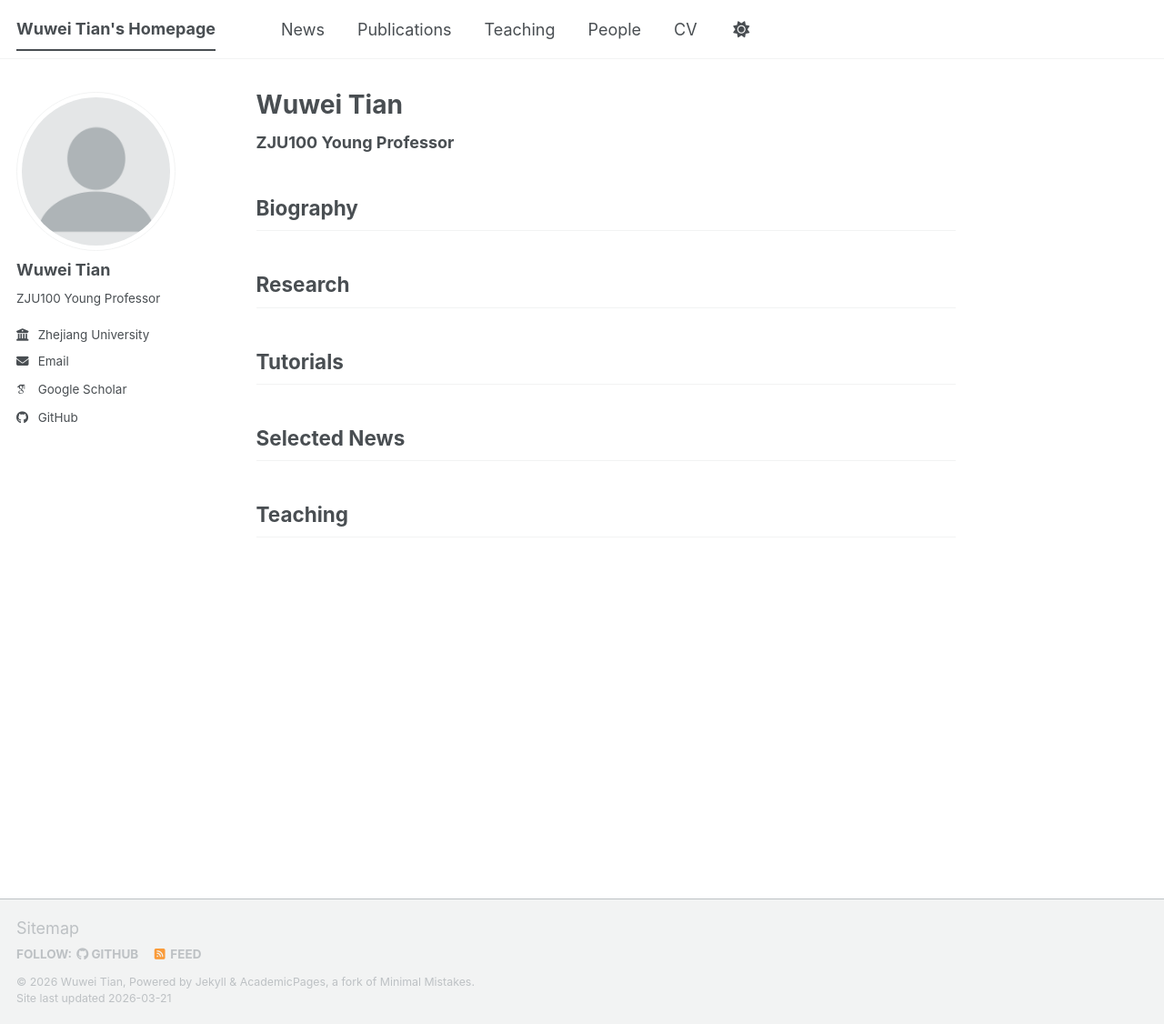
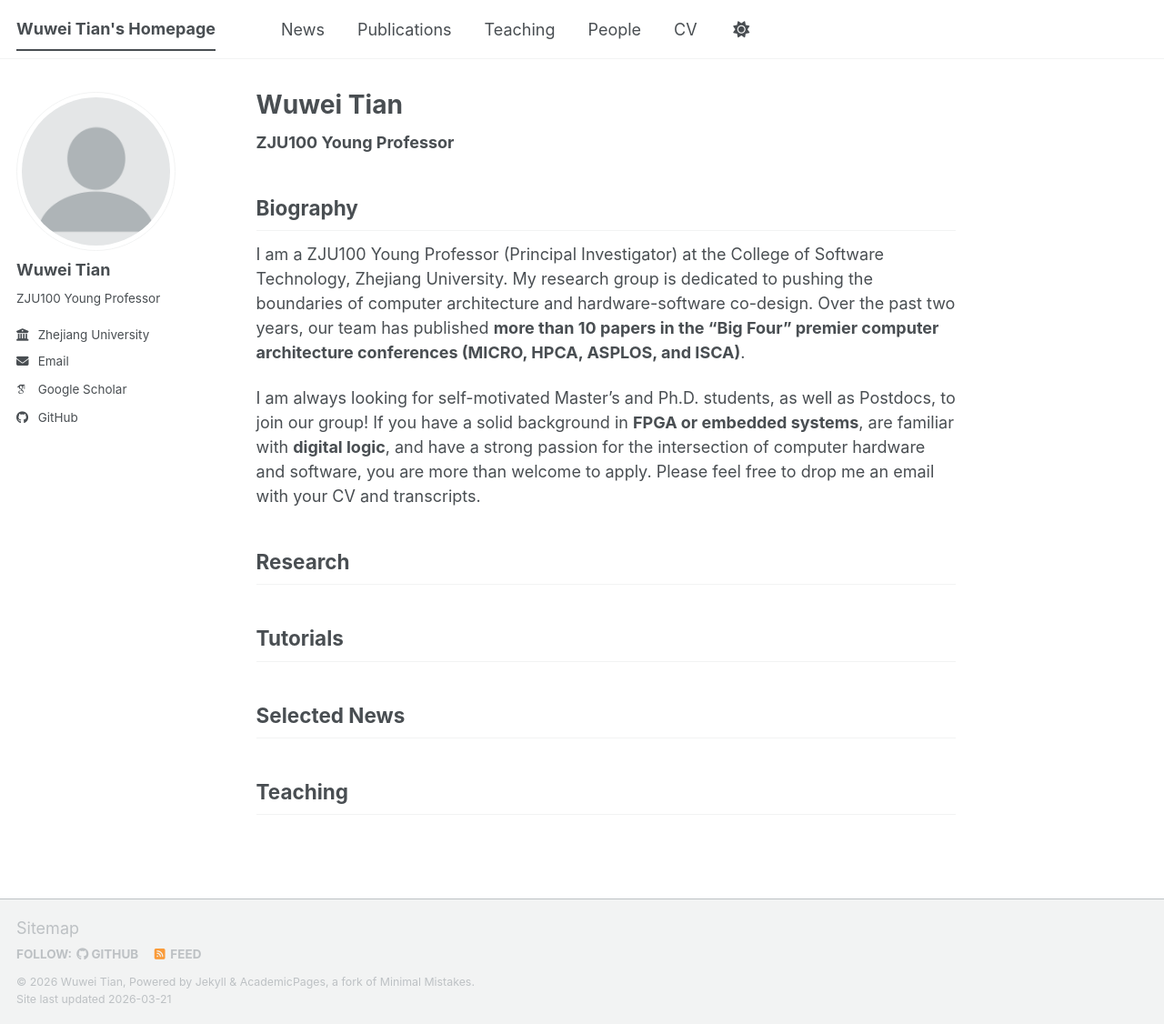
Before and after one commit to wuweitian-zju/wuweitian-zju.github.io, a Jekyll site: the page built from _pages/about.md, in a window 1280 px wide and 1126 px high. Shown: the whole window at 91% size. Built offline with Jekyll 4.4.1, drawn with Linux system fonts in a browser that asks for light colours; some web fonts are replaced; a script bundle is joined from its source files by our own code; library files that are not in the unit come from our copies.

Commit message:
Update about.md

```diff
--- a/_pages/about.md
+++ b/_pages/about.md
@@ -12,7 +12,10 @@ redirect_from:
 
 
 ## Biography
+I am a ZJU100 Young Professor (Principal Investigator) at the College of Software Technology, Zhejiang University. My research group is dedicated to pushing the boundaries of computer architecture and hardware-software co-design. Over the past two years, our team has published **more than 10 papers in the "Big Four" premier computer architecture conferences (MICRO, HPCA, ASPLOS, and ISCA)**.
 
+I am always looking for self-motivated Master's and Ph.D. students, as well as Postdocs, to join our group!
+If you have a solid background in **FPGA or embedded systems**, are familiar with **digital logic**, and have a strong passion for the intersection of computer hardware and software, you are more than welcome to apply. Please feel free to drop me an email with your CV and transcripts.
 
 
 ## Research
```
